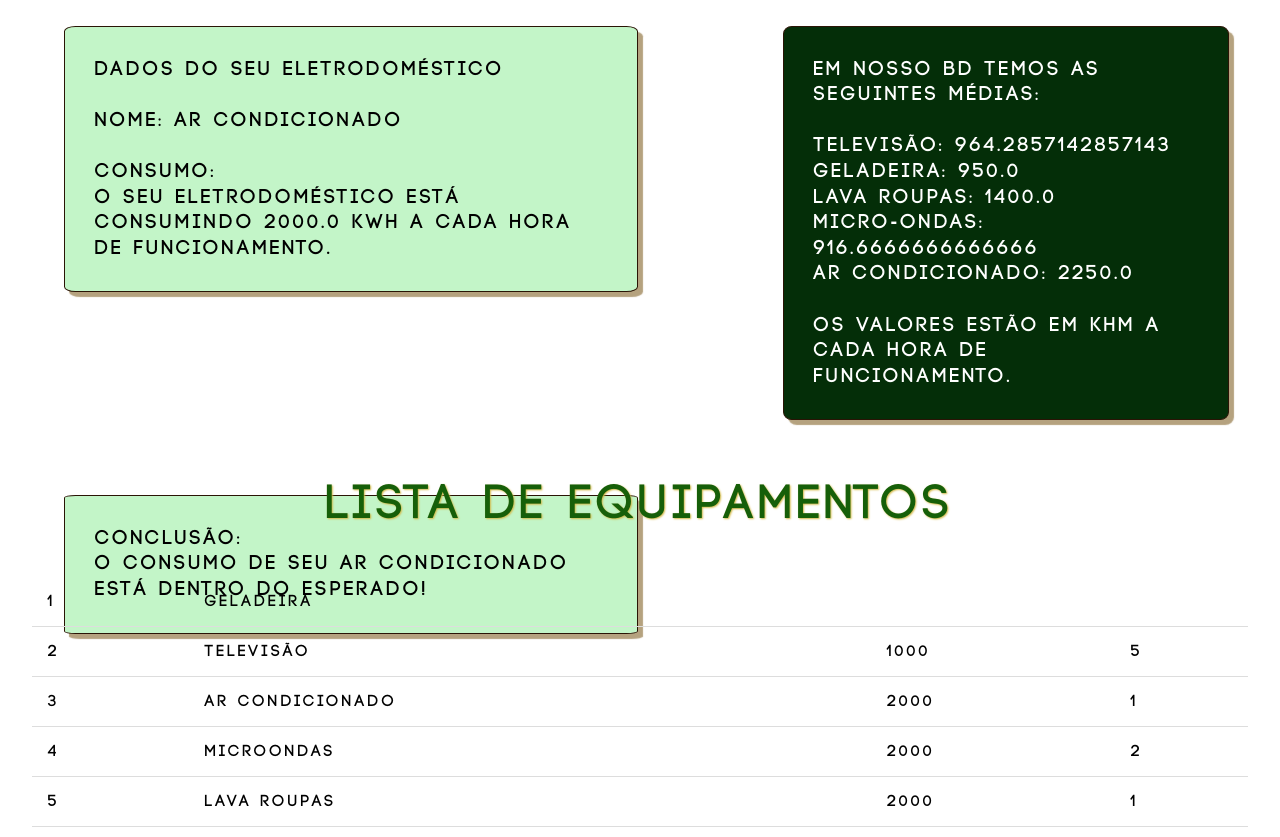
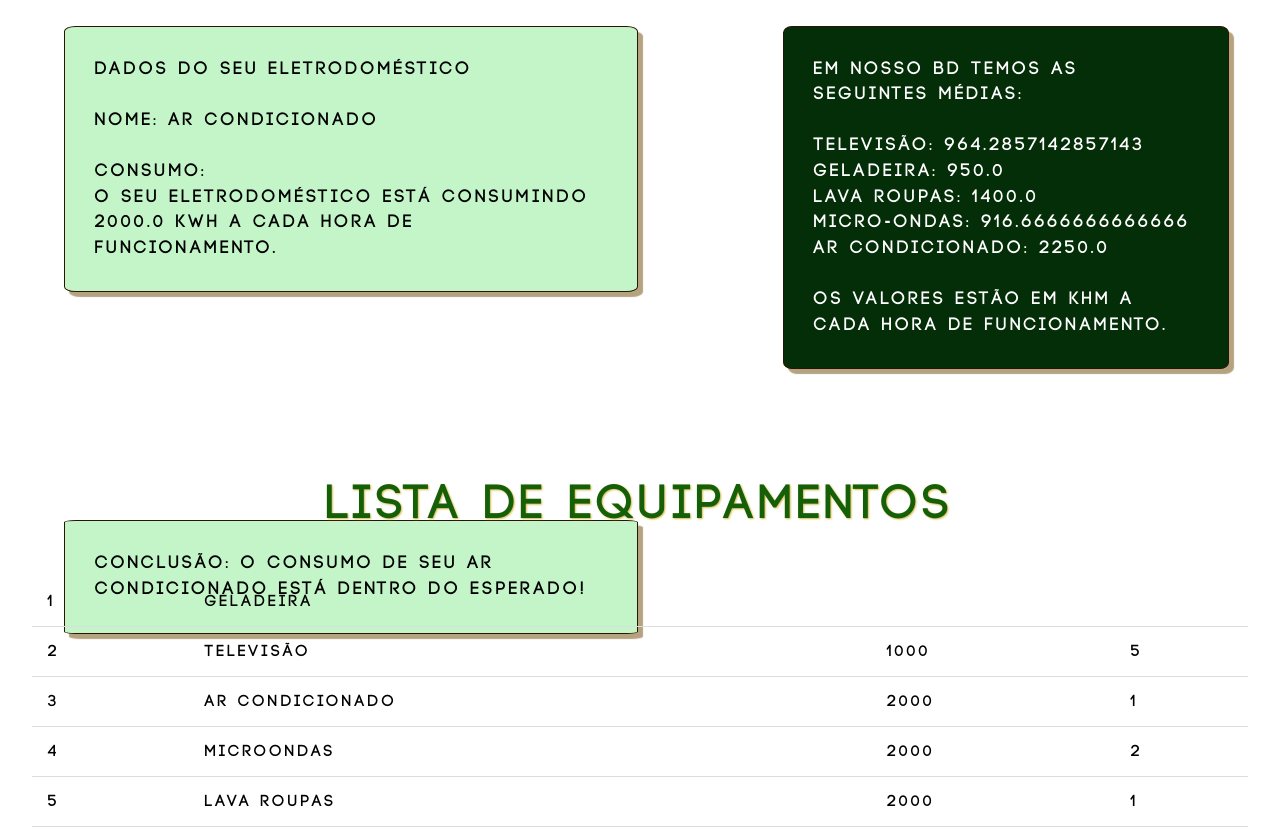
Before and after one commit to luizhenf/202191G5, a Flask app: page /resp in a window 1280 px wide. Shown: the part 128-965 px from the top of the page. Run offline with Flask 2, Linux system fonts and the light colour scheme; data comes from the database, SQL or seed files in the repository.

Commit message:
acerto layout tamanho fonte

```diff
--- a/static/css/styles.css
+++ b/static/css/styles.css
@@ -228,7 +228,7 @@ section#card h2{
     border: 1px solid #2a1405;
     box-shadow: 5px 5px 1px 0px #7c5b1d90;
     width: 40vw;
-    font-size: 20px;
+    font-size: 18px;
     line-height: 2vw;
 }
 section#card h3{
@@ -242,7 +242,7 @@ section#card h3{
     border: 1px solid #2a1405;
     box-shadow: 5px 5px 1px 0px #7c5b1d90;
     width: 30vw;
-    font-size: 20px;
+    font-size: 18px;
     line-height: 2vw;
     color:#fff;
 }
@@ -259,7 +259,7 @@ section#card h4{
     border: 1px solid #2a1405;
     box-shadow: 5px 5px 1px 0px #7c5b1d90;
     width:40vw;
-    font-size: 20px;
+    font-size: 18px;
     line-height: 2vw;
 }
 
--- a/templates/resp.html
+++ b/templates/resp.html
@@ -37,8 +37,7 @@
                 Os valores estão em khm a cada hora de funcionamento.
             </h3>
             <h4>
-                Conclusão:<br>
-                {{ conc }} <br>
+                Conclusão: {{ conc }} <br>
             </h4>
         </section>
 
```
